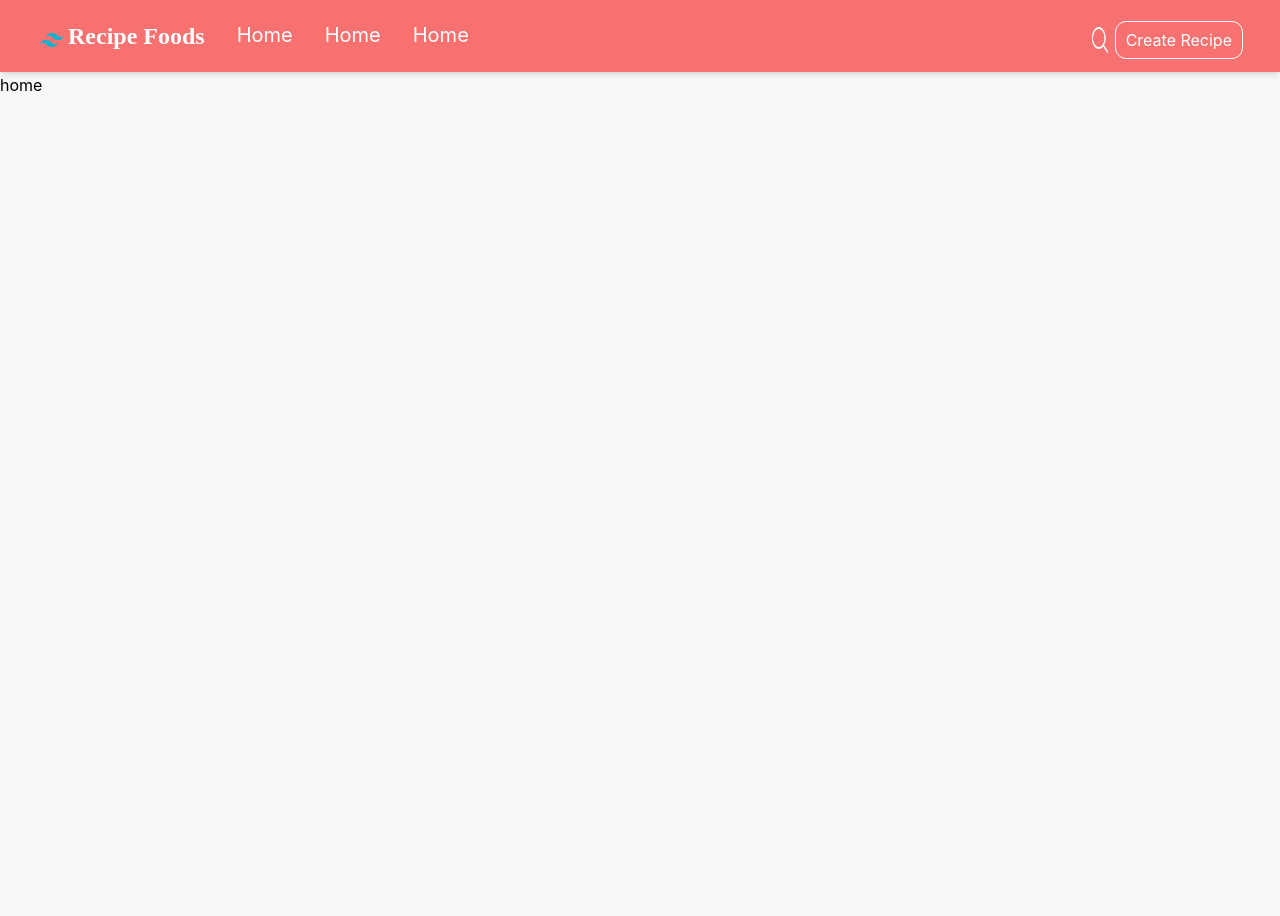
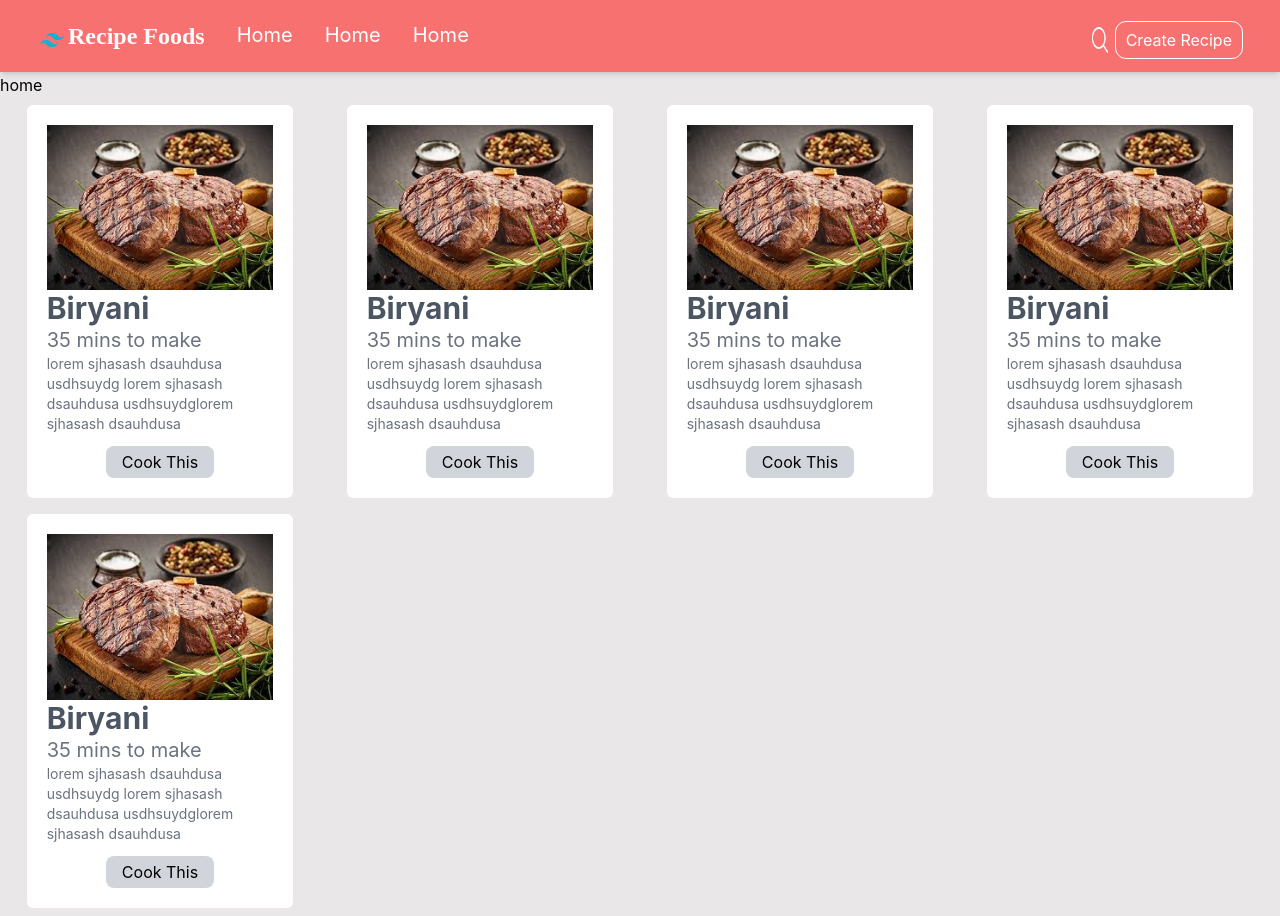
Before and after one commit to huzefaTariq1/MERN_Stack_recipe_directory, a React (Create React App) app: page / in a window 1280 px wide. Before the commit the page ends 800 px from the top, so only its background shows below. Built offline with nearby package versions, Linux system fonts and the light colour scheme.

Commit message:
make responive card to show recipes

```diff
--- a/public/styles.css
+++ b/public/styles.css
@@ -595,6 +595,16 @@ video {
   margin-right: 0.5rem;
 }
 
+.mx-auto {
+  margin-left: auto;
+  margin-right: auto;
+}
+
+.my-2 {
+  margin-top: 0.5rem;
+  margin-bottom: 0.5rem;
+}
+
 .mr-1 {
   margin-right: 0.25rem;
 }
@@ -603,12 +613,24 @@ video {
   margin-top: 0.5rem;
 }
 
+.mt-3 {
+  margin-top: 0.75rem;
+}
+
 .flex {
   display: flex;
 }
 
+.grid {
+  display: grid;
+}
+
 .hidden {
   display: none;
+}
+
+.h-full {
+  height: 100%;
 }
 
 .w-full {
@@ -633,6 +655,18 @@ video {
   width: 8rem;
 }
 
+.w-44 {
+  width: 11rem;
+}
+
+.w-64 {
+  width: 16rem;
+}
+
+.w-10\/12 {
+  width: 83.333333%;
+}
+
 .cursor-pointer {
   cursor: pointer;
 }
@@ -653,6 +687,18 @@ video {
   border-radius: 0.5rem;
 }
 
+.rounded-md {
+  border-radius: 0.375rem;
+}
+
+.rounded-sm {
+  border-radius: 0.125rem;
+}
+
+.rounded-xl {
+  border-radius: 0.75rem;
+}
+
 .border {
   border-width: 1px;
 }
@@ -662,8 +708,41 @@ video {
   background-color: rgb(248 113 113 / var(--tw-bg-opacity));
 }
 
+.bg-white {
+  --tw-bg-opacity: 1;
+  background-color: rgb(255 255 255 / var(--tw-bg-opacity));
+}
+
+.bg-gray-600 {
+  --tw-bg-opacity: 1;
+  background-color: rgb(75 85 99 / var(--tw-bg-opacity));
+}
+
+.bg-gray-500 {
+  --tw-bg-opacity: 1;
+  background-color: rgb(107 114 128 / var(--tw-bg-opacity));
+}
+
+.bg-gray-400 {
+  --tw-bg-opacity: 1;
+  background-color: rgb(156 163 175 / var(--tw-bg-opacity));
+}
+
+.bg-gray-300 {
+  --tw-bg-opacity: 1;
+  background-color: rgb(209 213 219 / var(--tw-bg-opacity));
+}
+
 .p-1 {
   padding: 0.25rem;
+}
+
+.p-2 {
+  padding: 0.5rem;
+}
+
+.p-5 {
+  padding: 1.25rem;
 }
 
 .py-4 {
@@ -681,6 +760,11 @@ video {
   padding-right: 0.5rem;
 }
 
+.px-4 {
+  padding-left: 1rem;
+  padding-right: 1rem;
+}
+
 .pt-2 {
   padding-top: 0.5rem;
 }
@@ -695,6 +779,14 @@ video {
 
 .pl-3 {
   padding-left: 0.75rem;
+}
+
+.indent-8 {
+  text-indent: 2rem;
+}
+
+.indent-2 {
+  text-indent: 0.5rem;
 }
 
 .font-\[Poppins\] {
@@ -716,6 +808,16 @@ video {
   line-height: 1.75rem;
 }
 
+.text-lg {
+  font-size: 1.125rem;
+  line-height: 1.75rem;
+}
+
+.text-sm {
+  font-size: 0.875rem;
+  line-height: 1.25rem;
+}
+
 .font-bold {
   font-weight: 700;
 }
@@ -733,6 +835,26 @@ video {
 .text-red-500 {
   --tw-text-opacity: 1;
   color: rgb(239 68 68 / var(--tw-text-opacity));
+}
+
+.text-gray-600 {
+  --tw-text-opacity: 1;
+  color: rgb(75 85 99 / var(--tw-text-opacity));
+}
+
+.text-gray-700 {
+  --tw-text-opacity: 1;
+  color: rgb(55 65 81 / var(--tw-text-opacity));
+}
+
+.text-gray-400 {
+  --tw-text-opacity: 1;
+  color: rgb(156 163 175 / var(--tw-text-opacity));
+}
+
+.text-gray-500 {
+  --tw-text-opacity: 1;
+  color: rgb(107 114 128 / var(--tw-text-opacity));
 }
 
 .shadow-md {
@@ -828,8 +950,24 @@ video {
     display: none;
   }
 
+  .md\:h-full {
+    height: 100%;
+  }
+
   .md\:w-auto {
     width: auto;
+  }
+
+  .md\:w-full {
+    width: 100%;
+  }
+
+  .md\:grid-cols-3 {
+    grid-template-columns: repeat(3, minmax(0, 1fr));
+  }
+
+  .md\:grid-cols-4 {
+    grid-template-columns: repeat(4, minmax(0, 1fr));
   }
 
   .md\:items-center {
--- a/src/App.css
+++ b/src/App.css
@@ -3,5 +3,5 @@
 }
 body {
     padding-top: 73px;
-    background-color: rgb(248, 248, 248);
+    background-color: rgb(233, 231, 231);
 }
--- a/src/components/RecipeList.js
+++ b/src/components/RecipeList.js
@@ -0,0 +1,21 @@
+import React from 'react'
+
+const RecipeList = () => {
+  return (
+    <>
+
+       <div className='bg-white rounded-md w-10/12 mx-auto my-2'>
+        <div className='p-5'>
+        <img className='w-full h-full' src="img/dish.jpeg" alt='dish'></img>
+        <h1 className='text-gray-600 font-bold text-3xl '>Biryani</h1>
+        <h1 className='text-gray-500 text-xl'>35 mins to make</h1>
+        <h1 className='text-gray-500 text-sm ' >lorem sjhasash dsauhdusa usdhsuydg lorem sjhasash dsauhdusa usdhsuydglorem sjhasash dsauhdusa </h1>
+        <center><button className='bg-gray-300 p-1 px-4 rounded-lg mt-3'>Cook This</button></center>
+        </div>
+       </div>
+
+       </>
+  )
+}
+
+export default RecipeList
--- a/src/pages/Home.js
+++ b/src/pages/Home.js
@@ -1,11 +1,19 @@
 import React from 'react'
 import Navbar from '../components/Navbar'
+import RecipeList from '../components/RecipeList'
 
 const Home = () => {
   return (
      <>
      <Navbar/>
        <h1 className=''>home</h1>
+       <div className='grid md:grid-cols-4'>
+       <RecipeList/>
+       <RecipeList/>
+       <RecipeList/>
+       <RecipeList/>
+       <RecipeList/>
+       </div>
 
      </>
   )
```
Also changed, not shown: public/img/dish.jpeg (added), public/img/dish1.jpeg (added).
